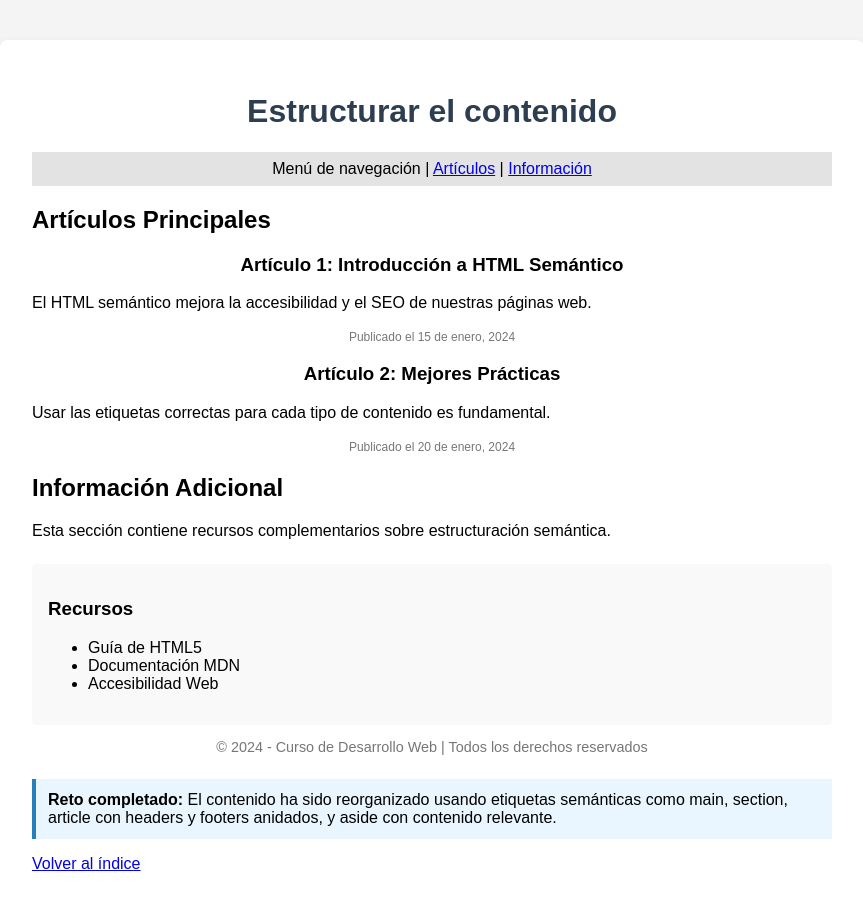
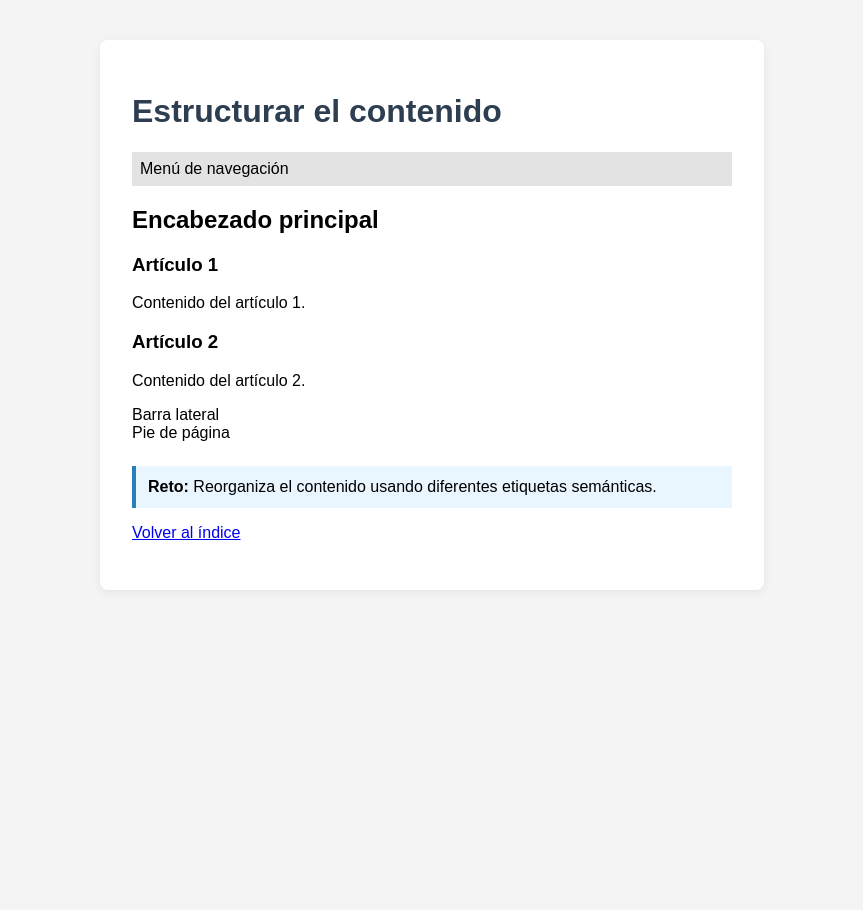
Before and after one commit to ruldin/htmlC2, a plain HTML site: page leccion07/leccion07.html in a window 1280 px wide. Shown: the whole page, without its empty margins (208-1071 px from the left). After the commit the page ends 800 px from the top, so only its background shows below. Drawn offline with Linux system fonts and the light colour scheme.

Commit message:
Se revirtieron los cambios posteriores a la leccion 6

```diff
--- a/leccion07/leccion07.html
+++ b/leccion07/leccion07.html
@@ -5,62 +5,31 @@
     <title>Lección 07: Estructurar el contenido</title>
     <style>
         body { font-family: Arial, sans-serif; background: #f4f4f4; }
-        .container { max-width: 800px; margin: 40px auto; background: #fff; border-radius: 8px; box-shadow: 0 2px 8px #0001; padding: 32px; }
+        .container { max-width: 600px; margin: 40px auto; background: #fff; border-radius: 8px; box-shadow: 0 2px 8px #0001; padding: 32px; }
         h1 { color: #2c3e50; }
         .reto { background: #eaf6ff; border-left: 4px solid #2980b9; padding: 12px; margin-top: 24px; }
         nav { background: #e3e3e3; padding: 8px; margin-bottom: 16px; }
-        header, footer { text-align: center; }
-        footer { font-size: 0.9em; color: #777; }
-        aside { background: #f9f9f9; padding: 16px; border-radius: 4px; margin-top: 24px; }
     </style>
 </head>
 <body>
     <div class="container">
-        <header>
         <h1>Estructurar el contenido</h1>
-            <nav>Menú de navegación | <a href="#articulos">Artículos</a> | <a href="#info">Información</a></nav>
-        </header>
-
-        <main>
-            <section id="articulos">
-                <h2>Artículos Principales</h2>
+        <nav>Menú de navegación</nav>
+        <header><h2>Encabezado principal</h2></header>
+        <section>
             <article>
-                    <header>
-                        <h3>Artículo 1: Introducción a HTML Semántico</h3>
-                    </header>
-                    <p>El HTML semántico mejora la accesibilidad y el SEO de nuestras páginas web.</p>
-                    <footer><small>Publicado el 15 de enero, 2024</small></footer>
+                <h3>Artículo 1</h3>
+                <p>Contenido del artículo 1.</p>
             </article>
             <article>
-                    <header>
-                        <h3>Artículo 2: Mejores Prácticas</h3>
-                    </header>
-                    <p>Usar las etiquetas correctas para cada tipo de contenido es fundamental.</p>
-                    <footer><small>Publicado el 20 de enero, 2024</small></footer>
+                <h3>Artículo 2</h3>
+                <p>Contenido del artículo 2.</p>
             </article>
         </section>
-
-            <section id="info">
-                <h2>Información Adicional</h2>
-                <p>Esta sección contiene recursos complementarios sobre estructuración semántica.</p>
-            </section>
-        </main>
-
-        <aside>
-            <h3>Recursos</h3>
-            <ul>
-                <li>Guía de HTML5</li>
-                <li>Documentación MDN</li>
-                <li>Accesibilidad Web</li>
-            </ul>
-        </aside>
-
-        <footer>
-            <p>&copy; 2024 - Curso de Desarrollo Web | Todos los derechos reservados</p>
-        </footer>
-
+        <aside>Barra lateral</aside>
+        <footer>Pie de página</footer>
         <div class="reto">
-            <strong>Reto completado:</strong> El contenido ha sido reorganizado usando etiquetas semánticas como main, section, article con headers y footers anidados, y aside con contenido relevante.
+            <strong>Reto:</strong> Reorganiza el contenido usando diferentes etiquetas semánticas.
         </div>
         <p><a href="../index.html">Volver al índice</a></p>
     </div>
```
Also changed, not shown: leccion08/leccion08.html (+1 -1 lines). Lines whose indentation alone changed are shown as unchanged.
